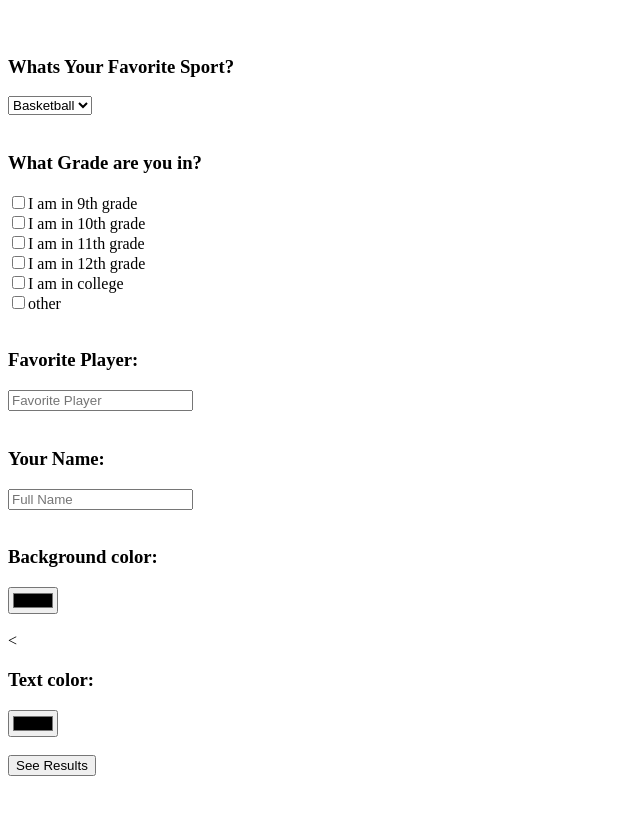
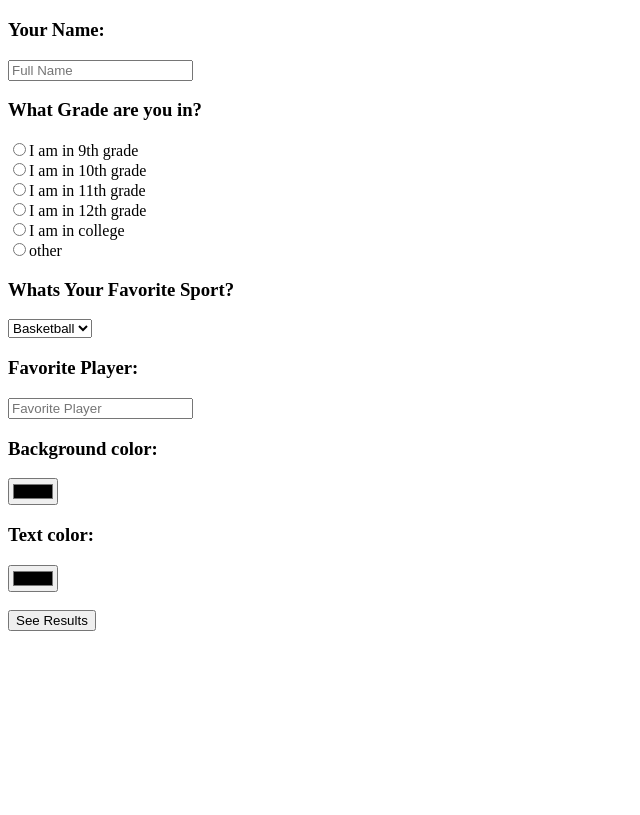
Before and after one commit to Dakaraia6799/banner-generator, a plain HTML site: page index.html in a window 1280 px wide. Shown: the part 61-876 px from the top of the page, without its empty margins (0-640 px from the left). Drawn offline with nearby package versions, Linux system fonts and the light colour scheme.

Commit message:
fixed button function

```diff
--- a/index.html
+++ b/index.html
@@ -9,10 +9,28 @@
         $(function() {
             $('button').click(function() {
 
-                $('#banner').html($('#text').val());
+                //WHAT I WROTE
+                //title
+                $('h1').html("Banner").css("text-align", "center");
+
+                //The congrats part plus name
+                var userName = $('#userName').val();
+                $('h2').html("For " + userName);
+                //FAV player
+                var userPlayer = $('#userPlayer').val();
+                $('h3').html("Fav Player " + userPlayer);
+
+                // i cant do check lists or radio boxes cuz
+                // i already got a headache from my project,
+                // sorry but once u get one of them to work
+                // then just copy and paste
+
+
+                $('#banner').html($('#text').val()); //idk why this is here
 
                 var userBackground = $('#backgroundColor').val();
                 $('#banner').val(userBackground).css('background-color', userBackground);
+
 
                 var userTextColor = $('#textColor').val();
                 $('#banner').val(userTextColor).css('color', userTextColor);
@@ -25,8 +43,8 @@
             background-color: white;
             text-align: center;
             height: 400px;
-            width: 400px;
-            font-size: 80px;
+            width: 1000px;
+            font-size: 40px;
         }
     </style>
 </head>
@@ -35,38 +53,48 @@
 
     <h1>Instant Banner Creator</h1>
     <div class="info">
-    <br>
+
+        <h3>Your Name:</h3>
+        <input id="userName" type="text" name="typedName" placeholder="Full Name" required><br>
+
+        <h3>What Grade are you in?</h3>
+        <form>
+            <input type="radio" name="grade" id="ninth">I am in 9th grade<br>
+            <input type="radio" name="grade" id="tenth">I am in 10th grade<br>
+            <input type="radio" name="grade" id="eleventh">I am in 11th grade<br>
+            <input type="radio" name="grade" id="twelfth">I am in 12th grade<br>
+            <input type="radio" name="grade" id="college">I am in college<br>
+            <input type="radio" name="grade" id="other">other<br>
+        </form>
+
         <h3>Whats Your Favorite Sport?</h3>
         <select name="subject">
-        <option value="Basketball" selected> Basketball </option>
-        <option value="Football"> Football </option>
-        <option value="Baseball"> Baseball </option>
-        <option value="soccer"> soccer </option>
-    </select><br><br>
-    <h3>What Grade are you in?</h3>
-    <input type="checkbox" name="grade" value="ninth">I am in 9th grade<br>
-<input type="checkbox" name="grade" value="tenth">I am in 10th grade<br>
-<input type="checkbox" name="grade" value="eleventh">I am in 11th grade<br>
-<input type="checkbox" name="grade" value="twelfth">I am in 12th grade<br>
-<input type="checkbox" name="grade" value="college">I am in college<br>
-<input type="checkbox" name="grade" value="other">other<br>
-</form>
-    <br>
+        <option id="Basketball" selected> Basketball </option>
+        <option id="Football"> Football </option>
+        <option id="Baseball"> Baseball </option>
+        <option id="soccer"> soccer </option>
+        </select><br>
+
+
         <h3>Favorite Player:</h3>
-    <input id="userName" type="text" name="typedName" placeholder="Favorite Player" required><br><br>
-
+        <input id="userPlayer" type="text" name="typedName" placeholder="Favorite Player" required><br>
         <div id="userInput" required>
-        <h3>Your Name:</h3>
-        <input id="userName" type="text" name="typedName" placeholder="Full Name" required><br><br>
             <h3>Background color:</h3>
-        <input type="color" id="backgroundColor" /><br><br>
-        < <h3>Text color:</h3>
+            <input type="color" id="backgroundColor" /><br>
+            <h3>Text color:</h3>
             <input type="color" id="textColor" />
             <br><br>
             <button>See Results</button>
             <br><br>
         </div>
 
+        <div id="banner">
+            <h1></h1>
+            <h2></h2>
+            <h3></h3>
+
+        </div>
+
 </body>
 
 </html>
```
Lines whose indentation alone changed are shown as unchanged.
